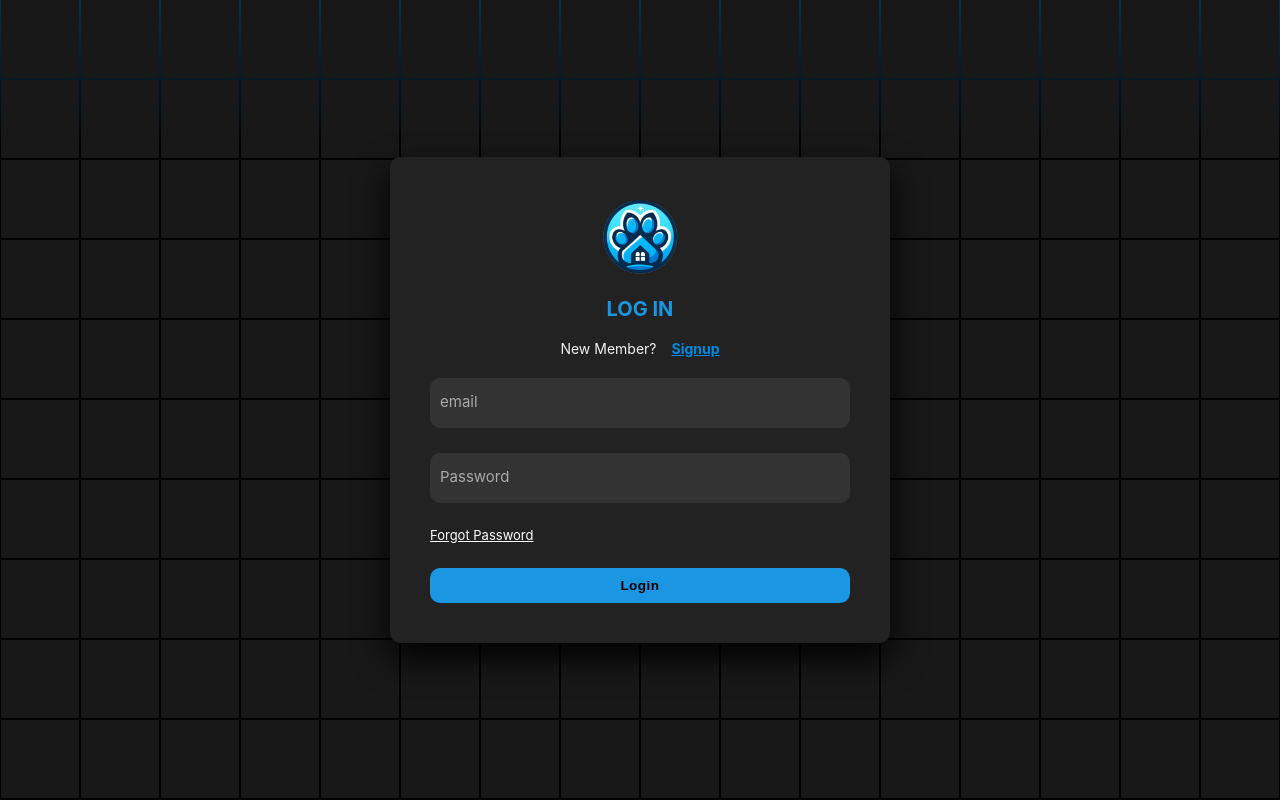
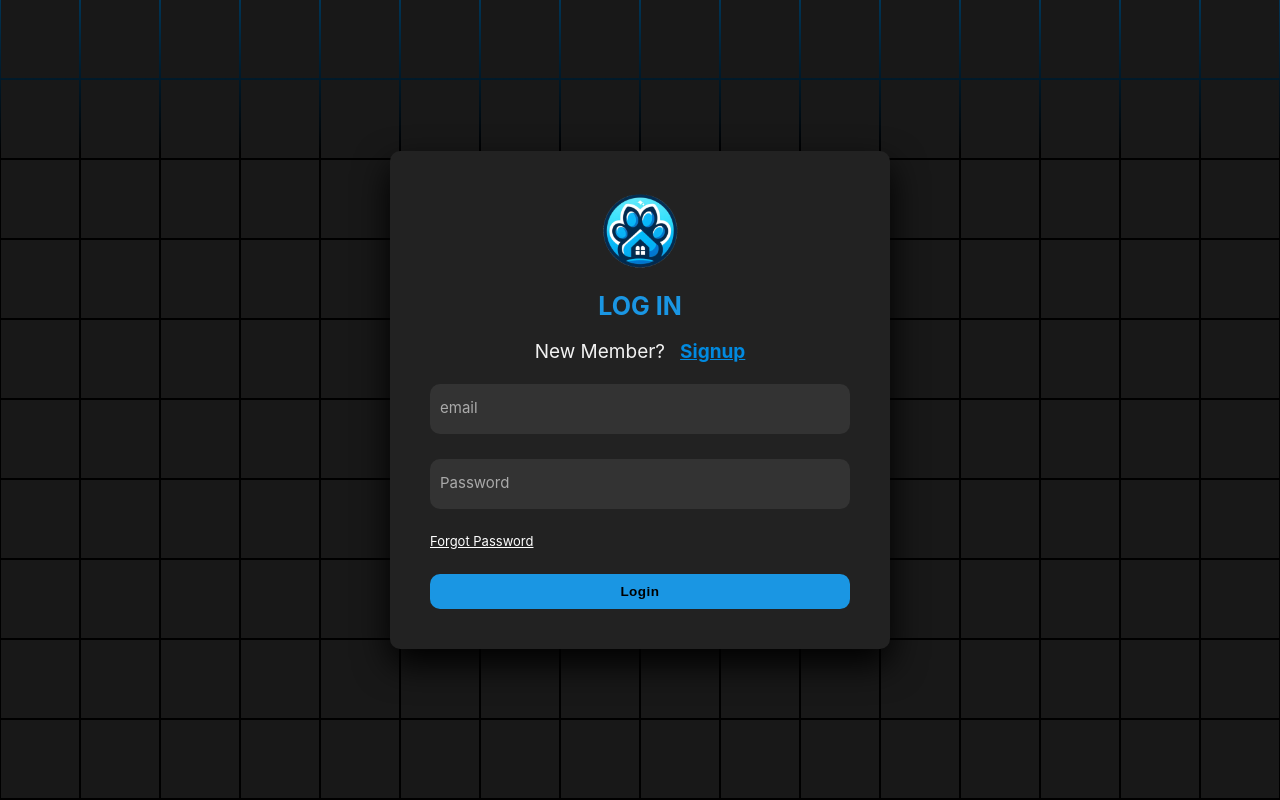
Before and after one commit to Rayan-Sarieddine/paws, a React (Create React App) app in the folder frontend/: page /login in a window 1280 px wide. Built offline with nearby package versions, Linux system fonts and the light colour scheme.

Commit message:
updates design

```diff
--- a/frontend/src/domain/pages/LogIn/index.jsx
+++ b/frontend/src/domain/pages/LogIn/index.jsx
@@ -80,7 +80,7 @@ const LogIn = () => {
         <div className="content">
           <img src="./favicon.png" alt="logo" />
 
-          <h2>log in</h2>
+          <h2 className="log-cart-title">log in</h2>
 
           <div className="sign-up-part">
             <p>New Member?</p>
--- a/frontend/src/domain/pages/LogIn/style.css
+++ b/frontend/src/domain/pages/LogIn/style.css
@@ -53,8 +53,11 @@ section span:hover {
   color: var(--white);
   font-size: 1.4rem;
 }
+.sign-up-part p {
+  font-size: 1.9rem;
+}
 .sign-up-part h4 {
-  font-size: 1.4rem;
+  font-size: 1.9rem;
   color: var(--primary);
   text-decoration: underline;
   cursor: pointer;
@@ -88,7 +91,7 @@ section .signin .content img {
   width: 8rem;
 }
 section .signin .content h2 {
-  font-size: 2rem;
+  font-size: 2.5rem;
   color: #1a96e3;
   text-transform: uppercase;
 }
--- a/frontend/src/domain/pages/SignUp/style.css
+++ b/frontend/src/domain/pages/SignUp/style.css
@@ -1,6 +1,7 @@
 .terms {
   display: flex;
   gap: 1rem;
+  font-size: 1.5rem;
   align-items: center;
 }
 .terms-text {
```
